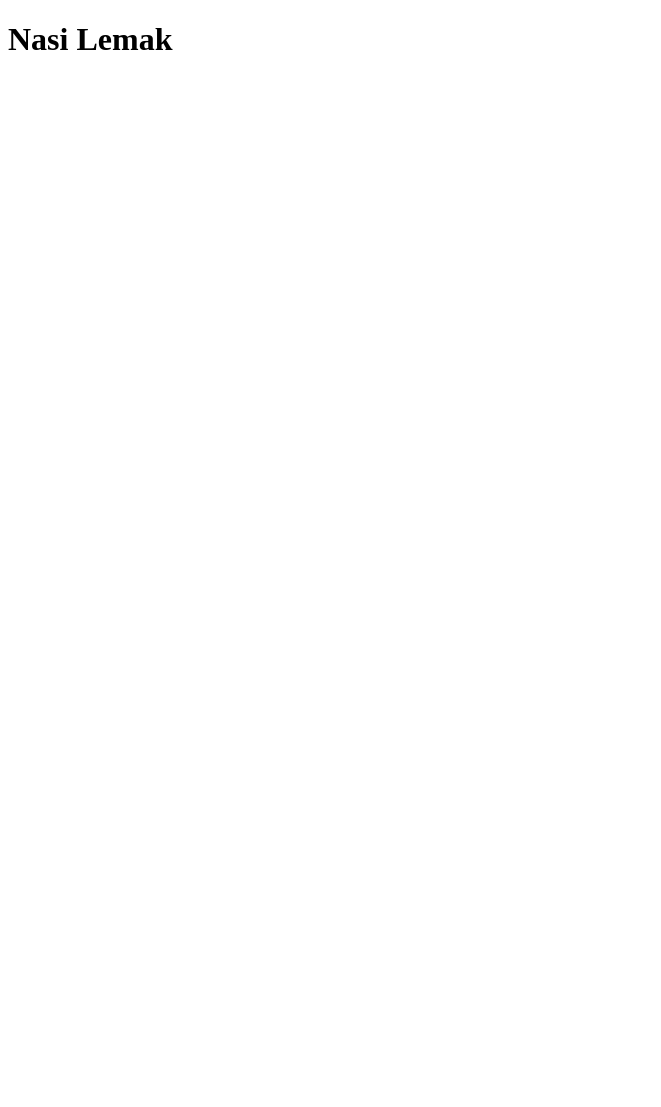
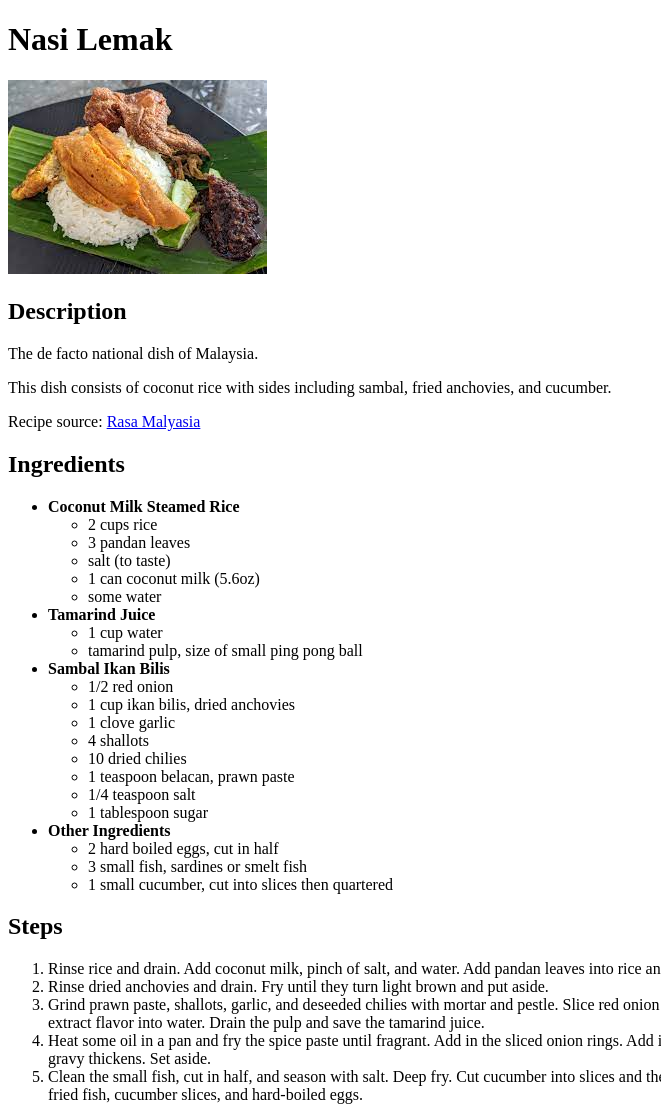
Before and after one commit to oftenback/odin-recipes, a plain HTML site: page recipes/nasi-lemak.html in a window 1280 px wide. Shown: the whole page, without its empty margins (0-661 px from the left). Before the commit the page ends 800 px from the top, so only its background shows below. Drawn offline with Linux system fonts and the light colour scheme.

Commit message:
Adds recipe for nasi lemak, adds images directory

```diff
--- a/recipes/nasi-lemak.html
+++ b/recipes/nasi-lemak.html
@@ -8,5 +8,60 @@
 
   <body>
     <h1>Nasi Lemak</h1>
+    <img src="../images/nasi-lemak.jpeg">
+    <h2>Description</h2>
+    <p>The de facto national dish of Malaysia.</p>
+    <p>This dish consists of coconut rice with sides including sambal, fried anchovies, and cucumber.</p>
+    <p>Recipe source: <a href="https://rasamalaysia.com/nasi-lemak-recipe/">Rasa Malyasia</a></p>
+    <h2>Ingredients</h2>
+    <ul>
+      <li>
+        <strong>Coconut Milk Steamed Rice</strong>
+        <ul>
+          <li>2 cups rice</li>
+          <li>3 pandan leaves</li>
+          <li>salt (to taste)</li>
+          <li>1 can coconut milk (5.6oz)</li>
+          <li>some water</li>
+        </ul>
+      </li>
+      <li>
+        <strong>Tamarind Juice</strong>
+        <ul>
+          <li>1 cup water</li>
+          <li>tamarind pulp, size of small ping pong ball</li>
+        </ul>
+      </li>
+      <li>
+        <strong>Sambal Ikan Bilis</strong>
+        <ul>
+          <li>1/2 red onion</li>
+          <li>1 cup ikan bilis, dried anchovies</li>
+          <li>1 clove garlic</li>
+          <li>4 shallots</li>
+          <li>10 dried chilies</li>
+          <li>1 teaspoon belacan, prawn paste</li>
+          <li>1/4 teaspoon salt</li>
+          <li>1 tablespoon sugar</li>
+        </ul>
+      </li>
+      <li>
+        <strong>Other Ingredients</strong>
+        <ul>
+          <li>2 hard boiled eggs, cut in half</li>
+          <li>3 small fish, sardines or smelt fish</li>
+          <li>1 small cucumber, cut into slices then quartered</li>
+        </ul>
+      </li>
+    </ul>
+
+    <h2>Steps</h2>
+    <ol>
+      <li>Rinse rice and drain. Add coconut milk, pinch of salt, and water. Add pandan leaves into rice and cook normally.</li>
+      <li>Rinse dried anchovies and drain. Fry until they turn light brown and put aside.</li>
+      <li>Grind prawn paste, shallots, garlic, and deseeded chilies with mortar and pestle. Slice red onion into rings. Soak tamarind pulp in water for 15 minutes. Squeeze the tamarind constantly to extract flavor into water. Drain the pulp and save the tamarind juice.</li>
+      <li>Heat some oil in a pan and fry the spice paste until fragrant. Add in the sliced onion rings. Add in the ikan bilis and stir well. Add tamarind juice, salt, and sugar. Simmer on low heat until the gravy thickens. Set aside.</li>
+      <li>Clean the small fish, cut in half, and season with salt. Deep fry. Cut cucumber into slices and then quarter. Plate the coconut rice and pour some sambal ikan bilis on top of rice. Serve with fried fish, cucumber slices, and hard-boiled eggs.</li>
+    </ol>
   </body>
 </html>
```
Also changed, not shown: images/nasi-lemak.jpeg (added).
